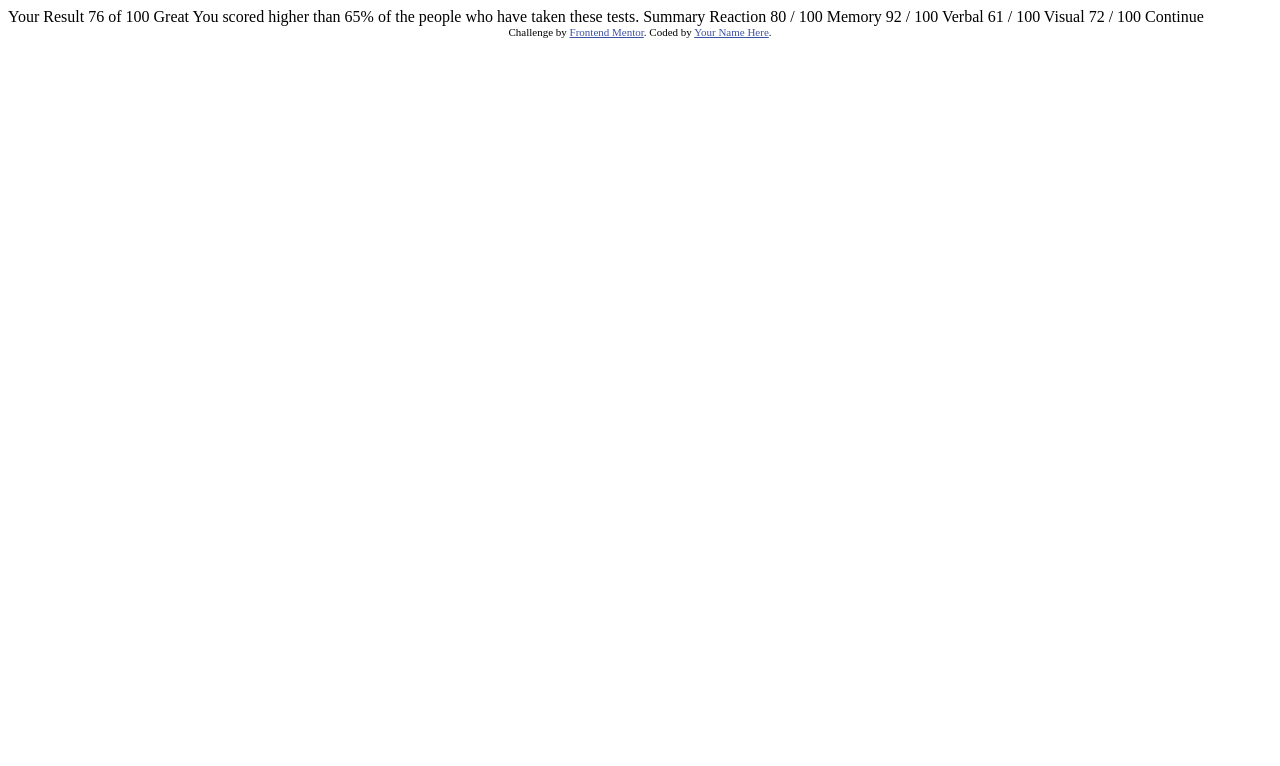
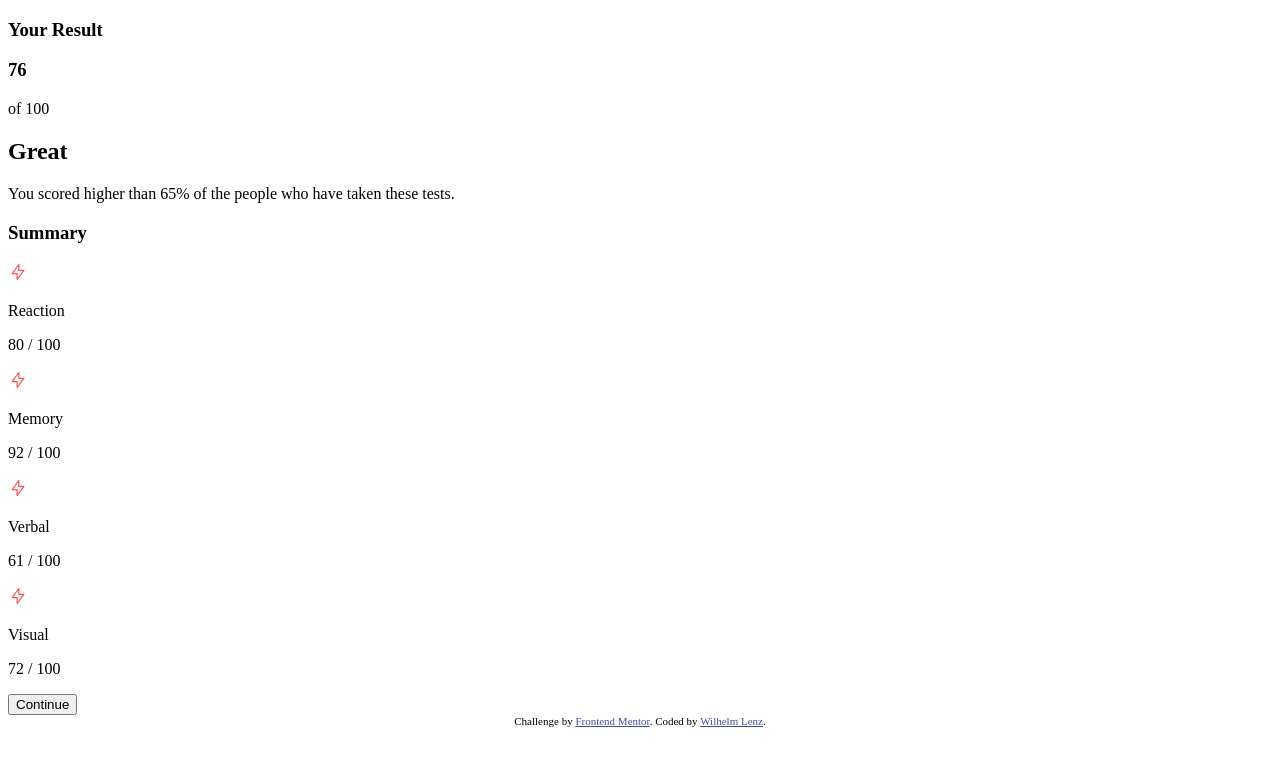
Before and after one commit to metatron1986/web-components, a plain HTML site: page results-summary-component/index.html in a window 1280 px wide. Drawn offline with Linux system fonts and the light colour scheme.

Commit message:
added complete content an css classes to html

```diff
--- a/results-summary-component/index.html
+++ b/results-summary-component/index.html
@@ -1,8 +1,10 @@
 <!DOCTYPE html>
 <html lang="en">
+
 <head>
   <meta charset="UTF-8">
-  <meta name="viewport" content="width=device-width, initial-scale=1.0"> <!-- displays site properly based on user's device -->
+  <meta name="viewport" content="width=device-width, initial-scale=1.0">
+  <!-- displays site properly based on user's device -->
 
   <link rel="icon" type="image/png" sizes="32x32" href="./assets/images/favicon-32x32.png">
 
@@ -10,38 +12,63 @@
 
   <!-- Feel free to remove these styles or customise in your own stylesheet 👍 -->
   <style>
-    .attribution { font-size: 11px; text-align: center; }
-    .attribution a { color: hsl(228, 45%, 44%); }
+    .attribution {
+      font-size: 11px;
+      text-align: center;
+    }
+
+    .attribution a {
+      color: hsl(228, 45%, 44%);
+    }
   </style>
 </head>
+
 <body>
 
-  Your Result
-  76
-  of 100
-
-  Great
-  You scored higher than 65% of the people who have taken these tests.
-
-  Summary
-
-  Reaction
-  80 / 100
-
-  Memory
-  92 / 100
-
-  Verbal
-  61 / 100
-
-  Visual
-  72 / 100
-
-  Continue
+  <article class="container">
+    <section id="result-section">
+      <h3 class="result-section-headline">Your Result</h3>
+      <div class="result-wrapper">
+        <h1 class="score">76</h1>
+        <p class="highscore">of 100</p>
+      </div>
+      <div class="result-content">
+        <h2 class="result-content-headline">Great</h2>
+        <p class="result-content-text">You scored higher than 65% of the people who have taken these tests.</p>
+      </div>
+    </section>
+    <section id="summary-section">
+      <h3 class="summary-section-headline">Summary</h3>
+      <div class="summary-items">
+        <div class="summary-item">
+          <img class="item-icon" src="/results-summary-component/assets/images/icon-reaction.svg" alt="raction icon">
+          <p class="item-ability">Reaction</p>
+          <p class="item-result">80 / 100</p>
+        </div>
+        <div class="summary-item">
+          <img class="item-icon" src="/results-summary-component/assets/images/icon-reaction.svg" alt="raction icon">
+          <p class="item-ability">Memory</p>
+          <p class="item-result">92 / 100</p>
+        </div>
+        <div class="summary-item">
+          <img class="item-icon" src="/results-summary-component/assets/images/icon-reaction.svg" alt="raction icon">
+          <p class="item-ability">Verbal</p>
+          <p class="item-result">61 / 100</p>
+        </div>
+        <div class="summary-item">
+          <img class="item-icon" src="/results-summary-component/assets/images/icon-reaction.svg" alt="raction icon">
+          <p class="item-ability">Visual</p>
+          <p class="item-result">72 / 100</p>
+        </div>
+        <button class="btn">Continue</button>
+      </div>
+    </section>
+  </article>
 
   <div class="attribution">
     Challenge by <a href="https://www.frontendmentor.io?ref=challenge" target="_blank">Frontend Mentor</a>.
-    Coded by <a href="#">Your Name Here</a>.
+    Coded by <a href="#">Wilhelm Lenz</a>.
   </div>
 </body>
+
 </html>
```
